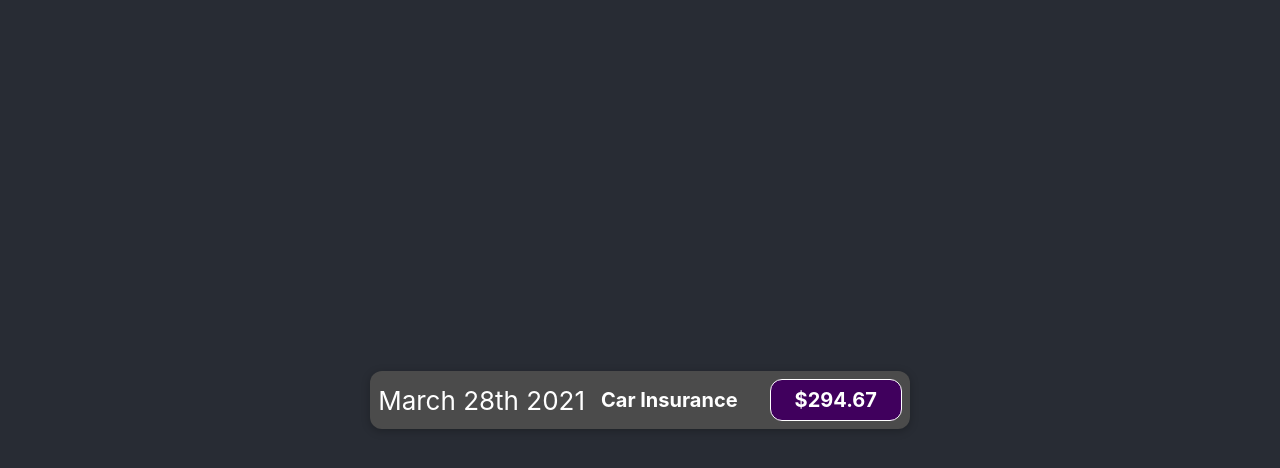
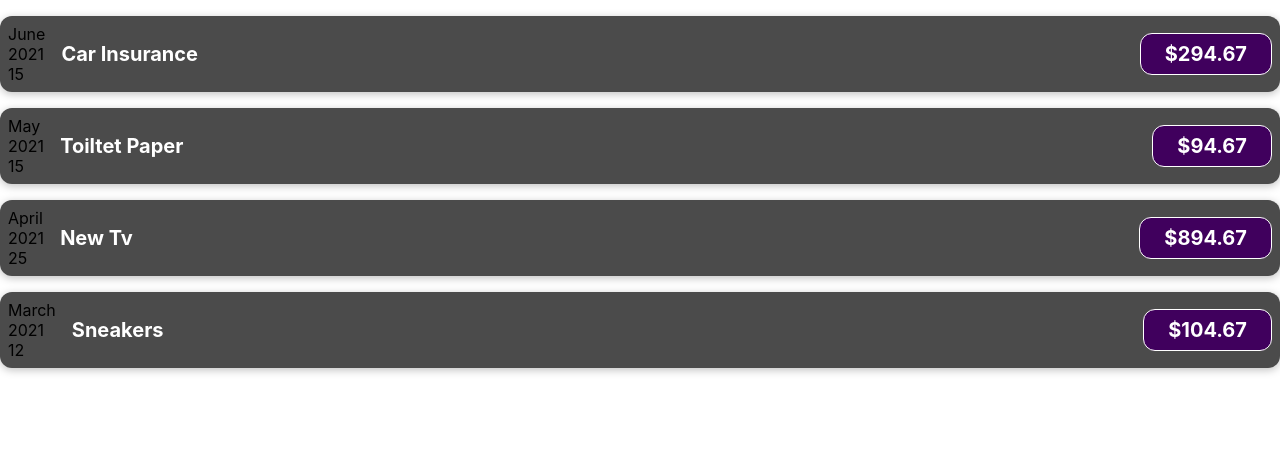
Before and after one commit to rale221/expenses-tracker, a React (Create React App) app: page / in a window 1280 px wide. Shown: the top 468 px of the page. Built offline with nearby package versions, Linux system fonts and the light colour scheme.

Commit message:
ExpenseItem Component

```diff
--- a/src/App.js
+++ b/src/App.js
@@ -1,12 +1,51 @@
-import logo from './logo.svg';
 import './App.css';
 import Expenseitem from './components/ExpenseItem';
 
 function App() {
+	const expenses = [
+		{
+			id: 'e1',
+			title: 'Car Insurance',
+			amount: 294.67,
+			date: new Date(2021, 5, 15),
+		},
+		{
+			id: 'e2',
+			title: 'Toiltet Paper',
+			amount: 94.67,
+			date: new Date(2021, 4, 15),
+		},
+		{ id: 'e3', title: 'New Tv', amount: 894.67, date: new Date(2021, 3, 25) },
+		{
+			id: 'e4',
+			title: 'Sneakers',
+			amount: 104.67,
+			date: new Date(2021, 2, 12),
+		},
+	];
 	return (
-		<div className='App'>
-			<header className='App-header'>
-				<Expenseitem></Expenseitem>
+		<div>
+			<header>
+				<Expenseitem
+					title={expenses[0].title}
+					amount={expenses[0].amount}
+					date={expenses[0].date}
+				></Expenseitem>
+				<Expenseitem
+					title={expenses[1].title}
+					amount={expenses[1].amount}
+					date={expenses[1].date}
+				></Expenseitem>
+				<Expenseitem
+					title={expenses[2].title}
+					amount={expenses[2].amount}
+					date={expenses[2].date}
+				></Expenseitem>
+				<Expenseitem
+					title={expenses[3].title}
+					amount={expenses[3].amount}
+					date={expenses[3].date}
+				></Expenseitem>
 			</header>
 		</div>
 	);
--- a/src/components/ExpenseItem.js
+++ b/src/components/ExpenseItem.js
@@ -2,12 +2,19 @@
 import './ExpenseItem.css';
 
 function Expenseitem(props) {
+	const month = props.date.toLocaleString('en-US', { month: 'long' });
+	const day = props.date.toLocaleString('es-US', { day: '2-digit' });
+	const year = props.date.getFullYear();
 	return (
 		<div className='expense-item'>
-			<div>March 28th 2021</div>
+			<div>
+				<div>{month}</div>
+				<div>{year}</div>
+				<div>{day}</div>
+			</div>
 			<div className='expense-item__description'>
-				<h2>Car Insurance </h2>
-				<div className='expense-item__price'>$294.67</div>
+				<h2>{props.title}</h2>
+				<div className='expense-item__price'>${props.amount}</div>
 			</div>
 		</div>
 	);
```
